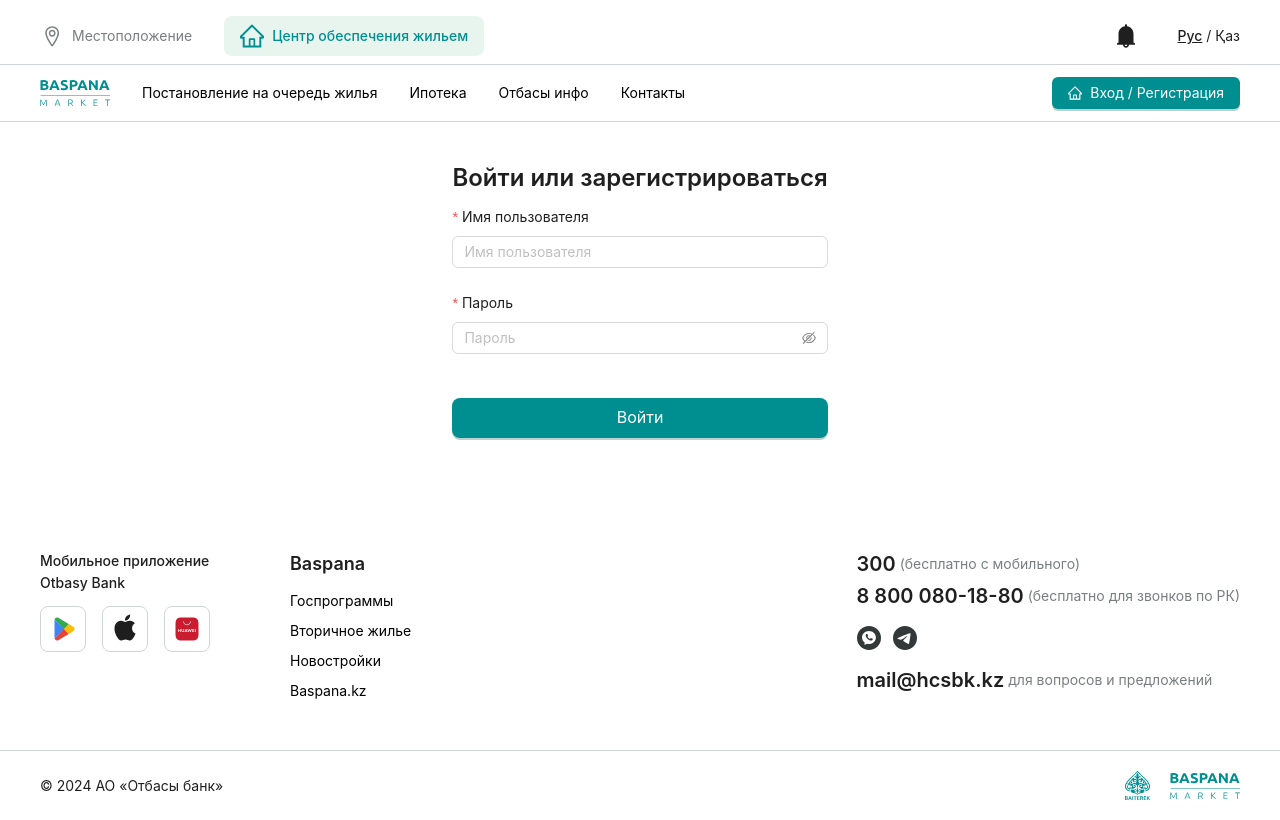
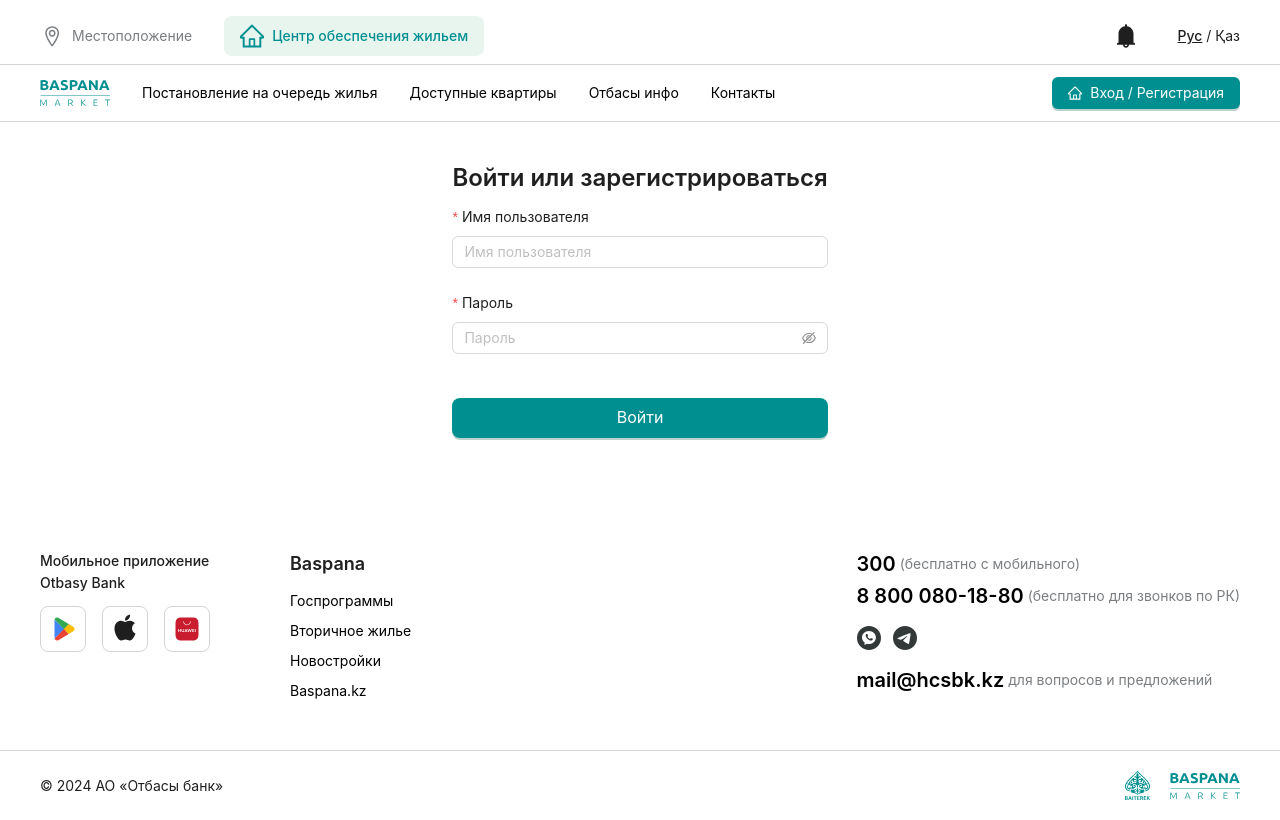
Before and after one commit to Asselya123/baspana-front, a React (Vite) app: page /login in a window 1280 px wide. Built offline with nearby package versions, Linux system fonts and the light colour scheme; no server answers.

Commit message:
feat: links

```diff
--- a/src/components/Footer.tsx
+++ b/src/components/Footer.tsx
@@ -17,7 +17,11 @@ const LinkGroup: FC<{
       <p className="mb-3 text-lg font-semibold">{title}</p>
       <div className="flex flex-col gap-2">
         {links.map((link, index) => (
-          <Link className="!text-black" key={index} to={link.href}>
+          <Link
+            className="!text-black hover:!underline"
+            key={index}
+            to={link.href}
+          >
             {link.label}
           </Link>
         ))}
@@ -29,19 +33,19 @@ const LinkGroup: FC<{
 const aboutLinks = [
   {
     label: "Госпрограммы",
-    href: "#",
+    href: "https://baspana.otbasybank.kz/programm-bank",
   },
   {
     label: "Вторичное жилье",
-    href: "#",
+    href: "https://baspana.otbasybank.kz/pool/search?neworsecond=second",
   },
   {
     label: "Новостройки",
-    href: "#",
+    href: "https://baspana.otbasybank.kz/pool/search?neworsecond=new",
   },
   {
     label: "Baspana.kz",
-    href: "#",
+    href: "https://baspana.otbasybank.kz",
   },
 ];
 
@@ -51,29 +55,48 @@ const MobileAppLinks = () => (
       Мобильное приложение <br />
       Otbasy Bank
     </p>
-    <div className="flex items-center gap-4 mt-3">
+    <div className="mt-3 flex items-center gap-4">
+      <a
+        href="https://play.google.com/store/apps/details?id=kz.sdk.hcsbk.otbasy_mobile&hl=ru&gl=US&pli=1"
+        target="_blank"
+      >
         <img src={GoogleIcon} alt="google" />
+      </a>
+      <a
+        href="hhttps://apps.apple.com/kz/app/otbasy-bank-lite/id6451187079"
+        target="_blank"
+      >
         <img src={AppleIcon} alt="apple" />
+      </a>
+      <a href="https://consumer.huawei.com/kz/" target="_blank">
         <img src={HuaweiIcon} alt="huawei" />
+      </a>
     </div>
   </div>
 );
 
 const Contacts = () => (
   <div className="flex flex-col gap-1">
-    <p className="flex items-center gap-1 text-xl font-semibold">
+    <a
+      href="tel:300"
+      className="flex items-center gap-1 text-xl font-semibold !text-black"
+    >
       300
       <span className="text-sm font-normal text-[#7A7E81]">
         (бесплатно с мобильного)
       </span>
-    </p>
-    <p className="flex items-center gap-1 text-xl font-semibold">
+    </a>
+    <a
+      href="tel:+78000801880"
+      className="flex items-center gap-1 text-xl font-semibold !text-black"
+    >
       8 800 080-18-80
       <span className="text-sm font-normal text-[#7A7E81]">
         (бесплатно для звонков по РК)
       </span>
-    </p>
+    </a>
     <p className="flex items-center gap-3 py-3 text-xl font-semibold">
+      <a href="https://wa.me/77059251301" target="_blank">
         <svg
           xmlns="http://www.w3.org/2000/svg"
           width="24"
@@ -92,6 +115,8 @@ const Contacts = () => (
             fill="white"
           />
         </svg>
+      </a>
+      <a href="https://t.me//quanysh_bot" target="_blank">
         <svg
           xmlns="http://www.w3.org/2000/svg"
           width="24"
@@ -110,13 +135,17 @@ const Contacts = () => (
             fill="white"
           />
         </svg>
+      </a>
     </p>
-    <p className="flex items-center gap-1 text-xl font-semibold">
+    <a
+      href="mailto:mail@hcsbk.kz"
+      className="flex items-center gap-1 text-xl font-semibold !text-black"
+    >
       mail@hcsbk.kz
       <span className="text-sm font-normal text-[#7A7E81]">
         для вопросов и предложений
       </span>
-    </p>
+    </a>
   </div>
 );
 
@@ -173,7 +202,7 @@ const BaiterekLogo = () => (
 
 export const Footer = () => {
   return (
-    <footer className="flex flex-col items-center">
+    <footer className="flex flex-col items-center" id="footer">
       <div className="flex w-full max-w-[1280px] justify-between px-10 py-12">
         <div className="flex gap-20">
           <MobileAppLinks />
@@ -187,10 +216,10 @@ export const Footer = () => {
             © 2024 АО «Отбасы банк»
           </div>
           <div>
-            <div className="flex items-center gap-5">
+            <Link to={"/"} className="flex items-center gap-5">
               <BaiterekLogo />
               <img src={LogoIcon} alt="logo" />
-            </div>
+            </Link>
           </div>
         </div>
       </div>
--- a/src/components/Header.tsx
+++ b/src/components/Header.tsx
@@ -1,25 +1,31 @@
 import { BellFilled, HomeOutlined } from "@ant-design/icons";
 import { Button } from "antd";
 import { useEffect, useState } from "react";
-import { Link, useLocation } from "react-router-dom";
+import { Link, useLocation, useNavigate } from "react-router-dom";
 import LogoIcon from "../assets/logo.svg";
 
 const links = [
   {
     label: "Постановление на очередь жилья",
-    href: "#",
+    href: "/sign",
   },
   {
-    label: "Ипотека",
-    href: "#",
+    label: "Доступные квартиры",
+    href: "/apartments",
   },
   {
     label: "Отбасы инфо",
-    href: "#",
+    href: "https://hcsbk.kz/ru/faq/",
   },
   {
     label: "Контакты",
-    href: "#",
+    href: "#footer",
+    onClick: () => {
+      const footer = document.getElementById("footer");
+      if (footer) {
+        footer.scrollIntoView({ behavior: "smooth" });
+      }
+    },
   },
 ];
 
@@ -67,6 +73,7 @@ function getIsAuth() {
 export const Header = () => {
   const [isAuth, setIsAuth] = useState(getIsAuth());
   const { pathname } = useLocation();
+  const navigate = useNavigate();
 
   useEffect(() => {
     setIsAuth(getIsAuth());
@@ -76,11 +83,18 @@ export const Header = () => {
     <header className="flex flex-col items-center">
       <div className="mx-auto flex w-full max-w-[1280px] items-center justify-between gap-2 px-10 pb-2 pt-4">
         <div className="flex items-center gap-8">
-          <div className="flex items-center gap-2 text-[#7A7E81]">
+          <a
+            href="https://2gis.kz/almaty/search/%D0%9E%D1%82%D0%B1%D0%B0%D1%81%D1%8B%20%D0%B1%D0%B0%D0%BD%D0%BA%20%D0%BE%D1%82%D0%B4%D0%B5%D0%BB%D0%B5%D0%BD%D0%B8%D0%B5"
+            className="flex items-center gap-2 !text-[#7A7E81]"
+            target="_blank"
+          >
             <PointIcon />
             Местоположение
-          </div>
-          <div className="flex items-center gap-2 rounded-lg bg-[#E7F5EE] px-4 py-2 font-medium text-[#008F91]">
+          </a>
+          <div
+            className="flex cursor-pointer items-center gap-2 rounded-lg bg-[#E7F5EE] px-4 py-2 font-medium text-[#008F91]"
+            onClick={() => navigate("/operations")}
+          >
             <HomeOutlined style={{ fontSize: 24, color: "#008F91" }} />
             Центр обеспечения жильем
           </div>
@@ -102,7 +116,11 @@ export const Header = () => {
             </Link>
             {links.map((link) => (
               <div key={link.label}>
-                <Link className="!text-black" to={link.href}>
+                <Link
+                  className="!text-black hover:!underline"
+                  to={link.href}
+                  onClick={link.onClick}
+                >
                   {link.label}
                 </Link>
               </div>
--- a/src/modules/apartment/components/ApartmentCard.tsx
+++ b/src/modules/apartment/components/ApartmentCard.tsx
@@ -20,6 +20,14 @@ const InfoItem: FC<{ label: string; value: string }> = ({ label, value }) => {
       <p className="text-sm font-medium">{value}</p>
     </div>
   );
+};
+
+const formatPrice = (price: number) => {
+  return price.toLocaleString("ru-RU", {
+    style: "currency",
+    currency: "KZT",
+    minimumFractionDigits: 0,
+  });
 };
 
 export const ApartmentCard: FC<ApartmentCardProps> = ({ apartmentTypes }) => {
@@ -49,10 +57,10 @@ export const ApartmentCard: FC<ApartmentCardProps> = ({ apartmentTypes }) => {
           label="Площадь"
           value={`${selectedApartment.minArea} - ${selectedApartment.maxArea} м2`}
         />
-        <InfoItem label="Цена" value={selectedApartment.price.toString()} />
+        <InfoItem label="Цена" value={formatPrice(selectedApartment.price)} />
         <InfoItem
           label="Цена за м2"
-          value={selectedApartment.pricePerSquareMeter.toString()}
+          value={formatPrice(selectedApartment.pricePerSquareMeter)}
         />
         <InfoItem
           label="Доступно"
--- a/src/modules/apartment/pages/ApartmentsPage.tsx
+++ b/src/modules/apartment/pages/ApartmentsPage.tsx
@@ -19,7 +19,7 @@ export const ApartmentsPage = () => {
     return (
       <Layout>
         <Empty className="mt-10">
-          <Typography.Title level={4}>Жилых объектов нет</Typography.Title>
+          <Typography.Title level={4}>Жилых комплексов нет</Typography.Title>
           <Typography.Paragraph>
             Попробуйте позже или обратитесь в техподдержку
           </Typography.Paragraph>
@@ -31,7 +31,7 @@ export const ApartmentsPage = () => {
   return (
     <Layout>
       <div className="mb-0 mt-5 flex">
-        <Typography.Title level={2}>Жилые объекты</Typography.Title>
+        <Typography.Title level={2}>Жилые комплексы</Typography.Title>
       </div>
 
       <div className="flex flex-wrap gap-5">
--- a/src/modules/shared/pages/LandingPage.tsx
+++ b/src/modules/shared/pages/LandingPage.tsx
@@ -73,16 +73,19 @@ const programs = [
     title: "Бақытты Отбасы",
     percent: "10%",
     image: <img src={ProgramImage1} />,
+    href: "https://hcsbk.kz/affordable-housing/bakytty-otbasy/",
   },
   {
     title: "Әскери Баспана",
     percent: "10%",
     image: <img src={ProgramImage2} />,
+    href: "https://hcsbk.kz/news/publications/-skeri-baspana-ba-darlamasyny-atysushylaryna-baspana-tauyp-ony-satyp-alu-a-bir-zhyl-ua-yt-beriledi/",
   },
   {
     title: "Женская Ипотека «ҰМАЙ»",
     percent: "10%",
     image: <img src={ProgramImage3} />,
+    href: "https://hcsbk.kz/to-get-a-loan/umai/",
   },
 ];
 
@@ -90,14 +93,17 @@ const ProgramCard = ({
   title,
   percent,
   image,
+  href,
 }: {
   title: ReactNode;
   percent: string;
   image: ReactNode;
+  href: string;
 }) => {
   return (
     <div
-      className={`relative flex h-[180px] w-[300px] flex-col justify-between rounded-3xl bg-white p-5`}
+      className={`relative flex h-[180px] w-[300px] cursor-pointer flex-col justify-between rounded-3xl bg-white p-5`}
+      onClick={() => window.open(href, "_blank")}
     >
       <div className="relative z-10 max-w-[150px] text-xl font-semibold">
         {title}
@@ -116,7 +122,7 @@ export const LandingPage: FC<LandingPageProps> = ({}) => {
     <Layout>
       <div className="grow bg-[#F6F7F8]">
         <div className="mx-auto max-w-[1280px] px-10 py-10">
-          <div className="flex items-center justify-center w-full gap-4">
+          <div className="flex w-full items-center justify-center gap-4">
             {links.map((link) => (
               <LinkCard key={link.href} {...link} />
             ))}
@@ -126,13 +132,18 @@ export const LandingPage: FC<LandingPageProps> = ({}) => {
             <Typography.Title level={3} className="text-center">
               Наши программы
             </Typography.Title>
-            <div className="flex items-center justify-center w-full gap-4 mt-10">
+            <div className="mt-10 flex w-full items-center justify-center gap-4">
               {programs.map((program) => (
                 <ProgramCard key={program.title} {...program} />
               ))}
             </div>
           </div>
-          <img src={BannerImage} alt="" className="w-full" />
+          <a
+            href="https://hcsbk.kz/news/press_relize/-rmetti-klientter09092024/"
+            target="_blank"
+          >
+            <img src={BannerImage} alt="" className="w-full" />
+          </a>
         </div>
       </div>
     </Layout>
```
Lines whose indentation alone changed are shown as unchanged.
